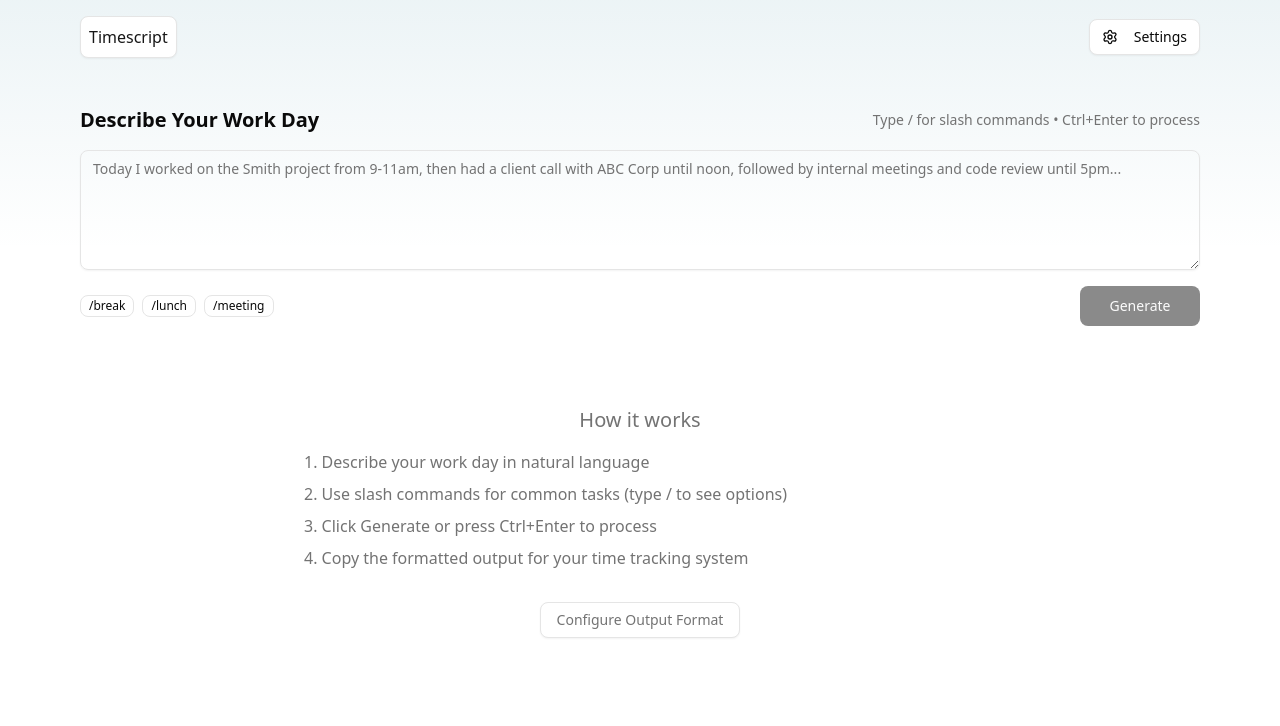
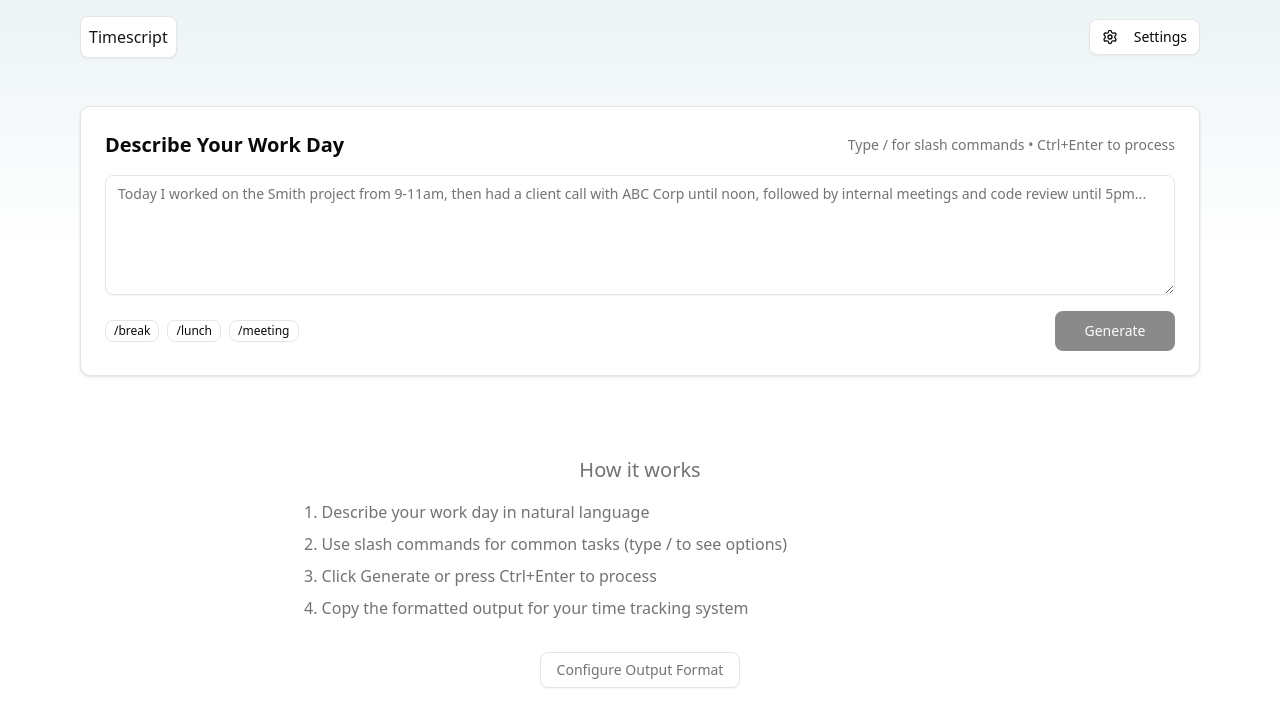
Before and after one commit to iste2/timescript, a Next.js app: page / in a window 1280 px wide. Shown: the top 726 px of the page. Built offline with nearby package versions, Linux system fonts and the light colour scheme.

Commit message:
refactor: enhance styling of InputArea component with background and padding

```diff
--- a/components/input-area.tsx
+++ b/components/input-area.tsx
@@ -129,7 +129,7 @@ export function InputArea({
   };
 
   return (
-    <div className="relative">
+    <div className="relative bg-white p-6 rounded-lg shadow-sm border">
       <div className="space-y-4">
         <div className="flex items-center justify-between">
           <h2 className="text-xl font-semibold">Describe Your Work Day</h2>
```
